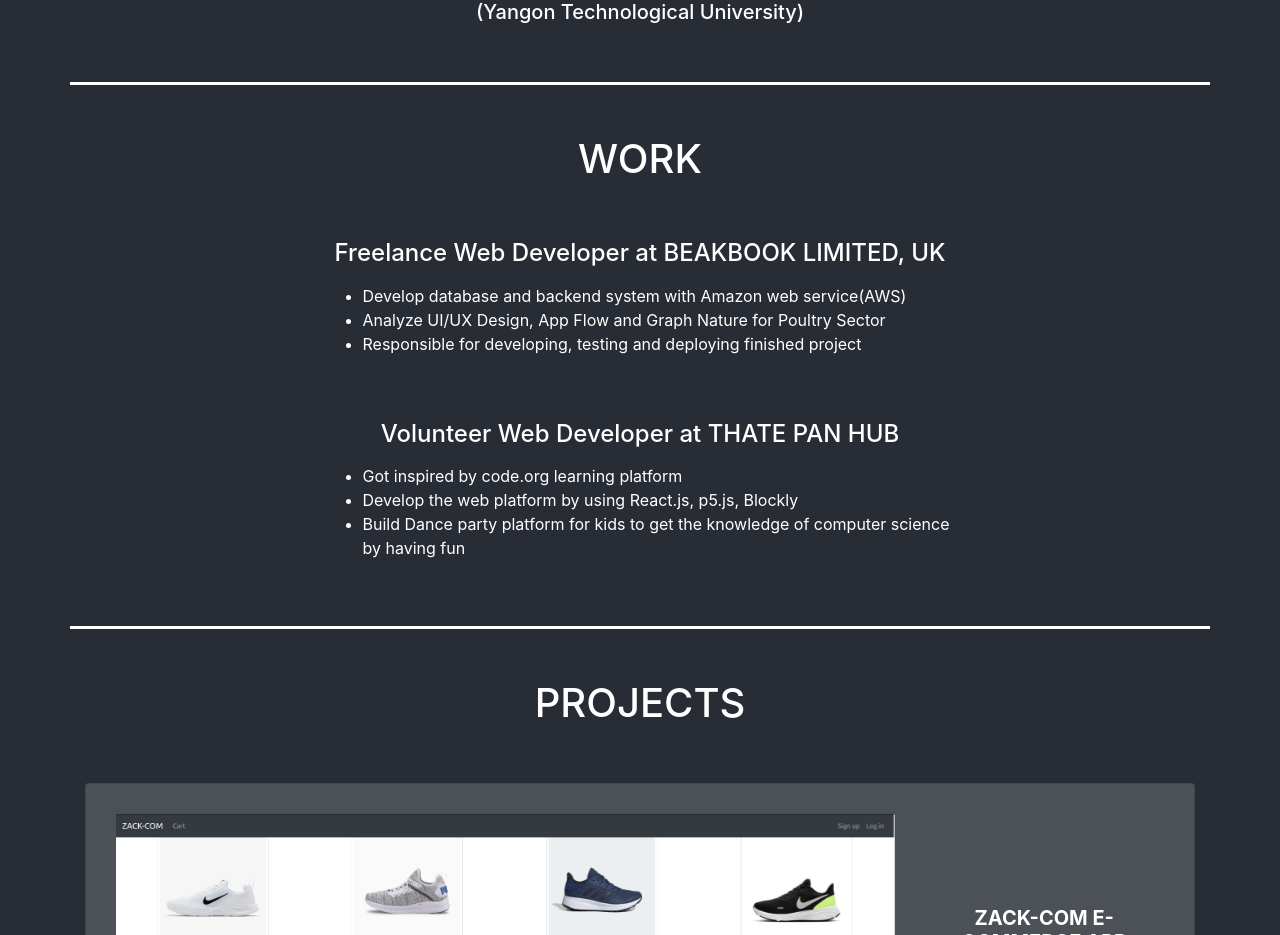
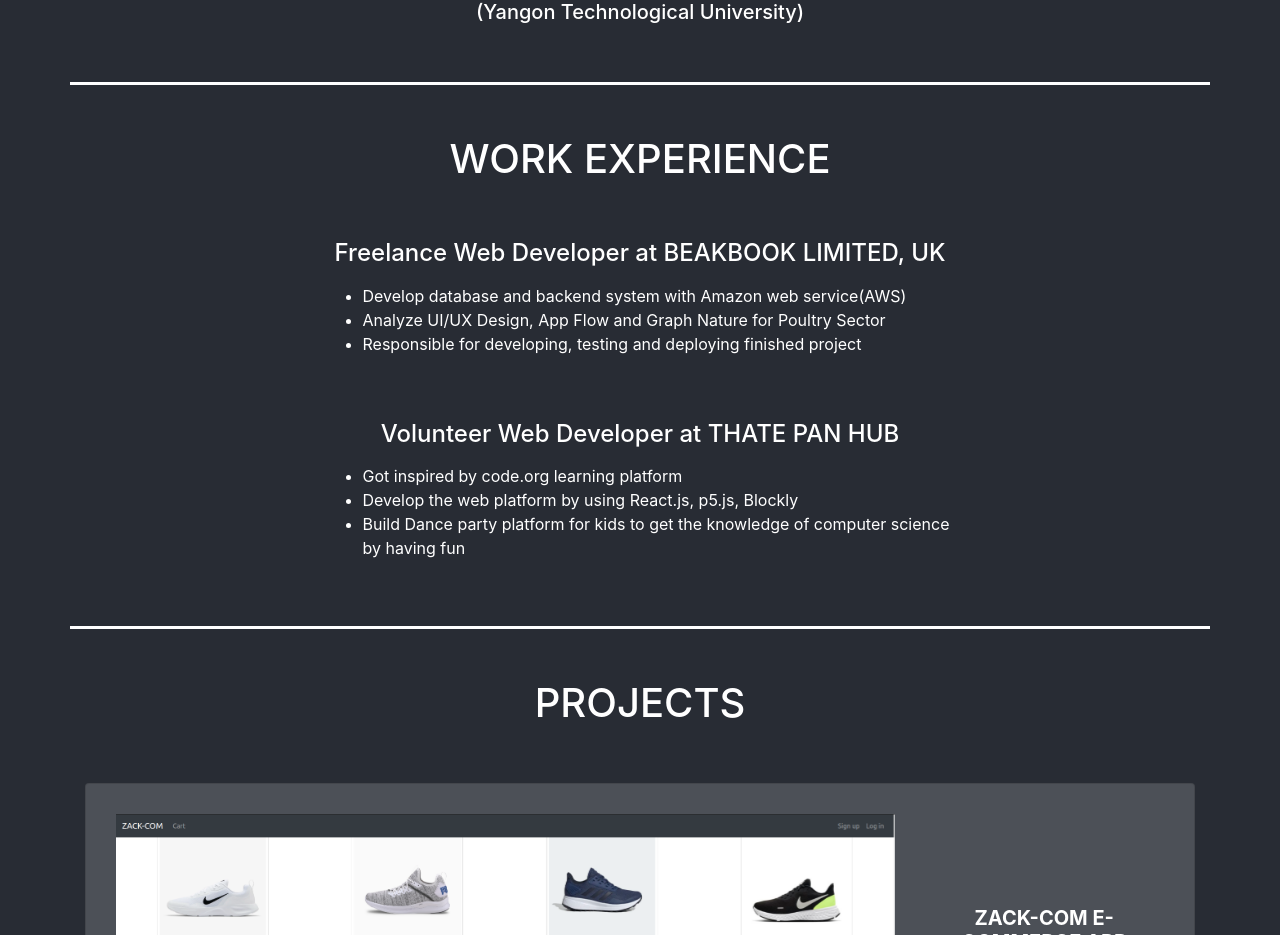
Before and after one commit to ZarNiHein/zarnihein, a React (Create React App) app: page / in a window 1280 px wide. Shown: the part 768-1703 px from the top of the page. Built offline with nearby package versions, Linux system fonts and the light colour scheme.

Commit message:
add word to work

```diff
--- a/src/App.js
+++ b/src/App.js
@@ -48,7 +48,7 @@ class App extends Component {
           </Row>
           <Row id="Work" className="sectionStyle">
             <Col md={12} className="justify-content-md-center">
-              <h1>WORK</h1>
+              <h1>WORK EXPERIENCE</h1>
             </Col>
             <Col md={7} className="justify-content-md-center mx-auto pt-5">
               <h4 className="pb-2">Freelance Web Developer at BEAKBOOK LIMITED, UK</h4>
```
